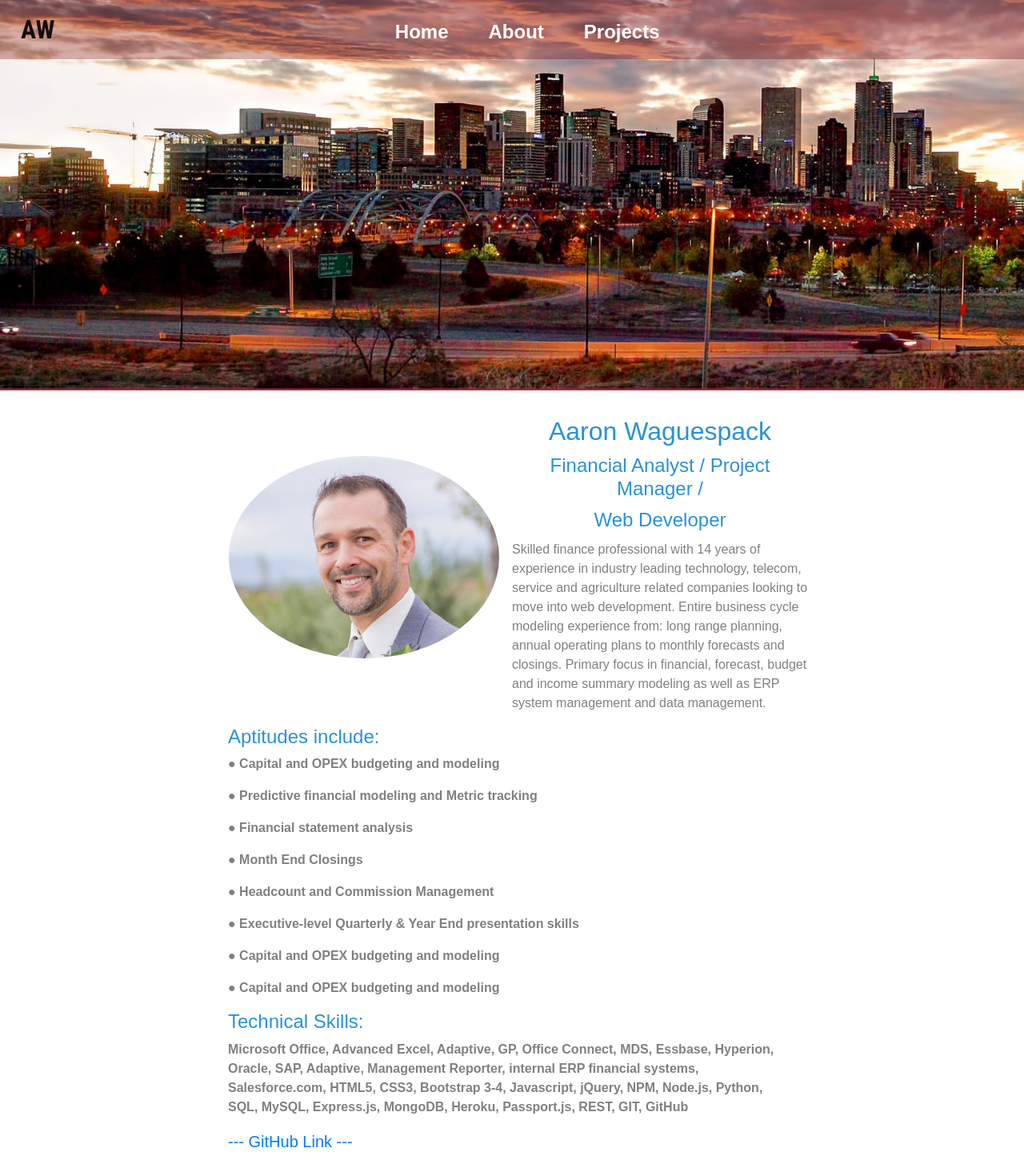
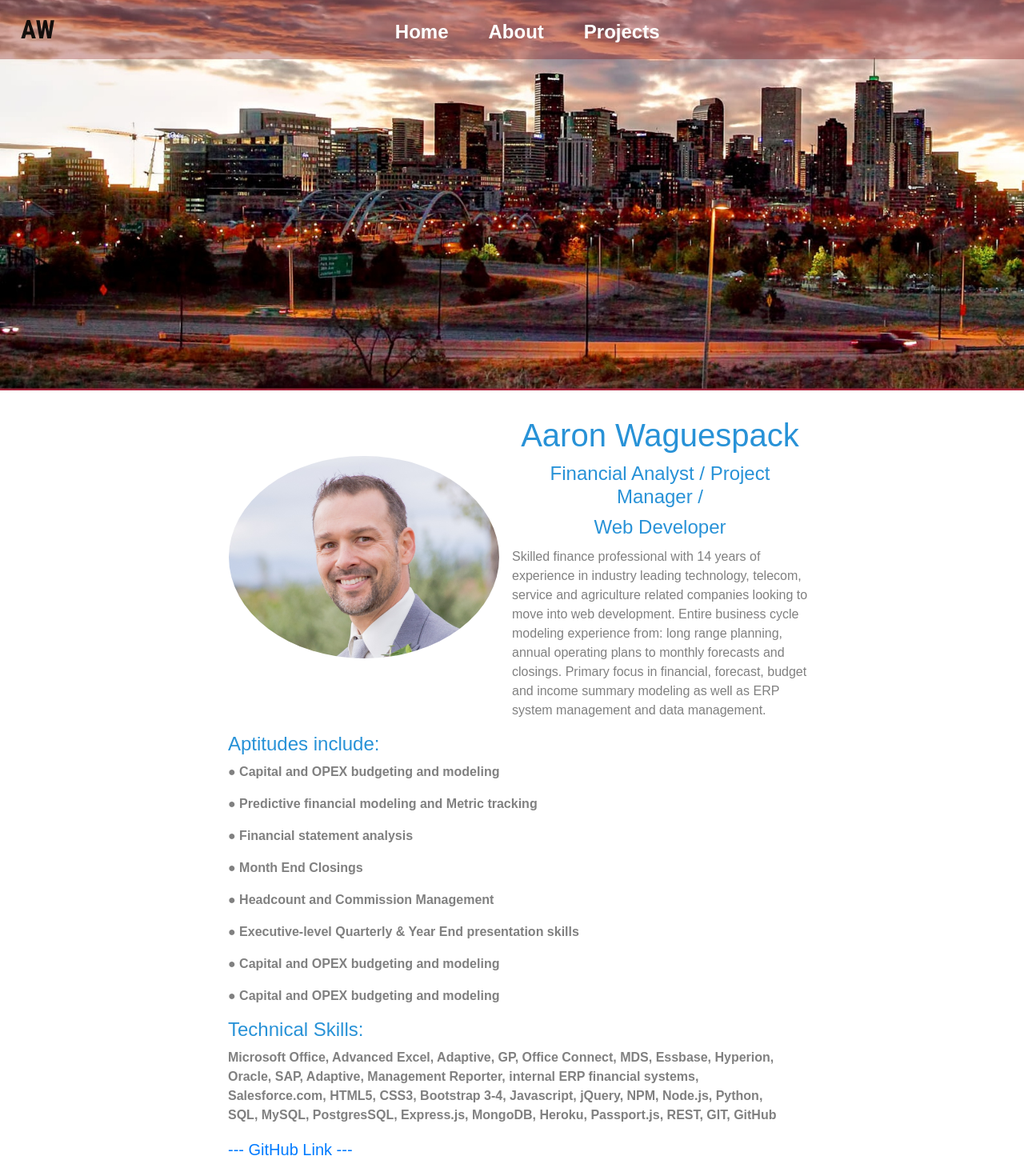
Before and after one commit to Aaron-Waguespack/resumelandingpage, a React (Create React App) app: page / in a window 1280 px wide. Shown: the top 1460 px of the page at 80% size. Built offline with nearby package versions, Linux system fonts and the light colour scheme.

Commit message:
added postgresSQL

```diff
--- a/src/components/home.css
+++ b/src/components/home.css
@@ -47,10 +47,3 @@
 .gitlink {
   font-size: 20px;
 }
-
-.home-sum{
- }
-
-/*.home-cont{
-  margin-top:-1em;
-} */
--- a/src/components/home.js
+++ b/src/components/home.js
@@ -10,7 +10,7 @@ export default class Home extends Component {
         <Container className="container-home">
           <Col  lg={12}>
             <Image src="assets/profile01.jpg" className="home-profile-pic" roundedCircle />
-            <h2 className='title'>Aaron Waguespack</h2>
+            <h1 className='title'>Aaron Waguespack</h1>
             <h4 className='title'>Financial Analyst / Project Manager / </h4>
             <h4 className='title'>Web Developer</h4>
             <p> Skilled finance professional with 14 years of experience in industry leading technology, telecom, service and agriculture related companies looking to move into web development. Entire business cycle modeling experience from: long range planning, annual operating plans to monthly forecasts and closings. Primary focus in financial, forecast, budget and income summary modeling as well as ERP system management and data management.</p>
@@ -25,7 +25,7 @@ export default class Home extends Component {
             <p className="bulletpoint">● Capital and OPEX budgeting and modeling </p>
             <p className="bulletpoint">● Capital and OPEX budgeting and modeling </p>
             <h4>Technical Skills: </h4>
-            <p className="bulletpoint">Microsoft Office, Advanced Excel, Adaptive, GP, Office Connect, MDS, Essbase, Hyperion, Oracle, SAP, Adaptive, Management Reporter, internal ERP financial systems, Salesforce.com, HTML5, CSS3, Bootstrap 3-4, Javascript, jQuery, NPM, Node.js, Python, SQL, MySQL, Express.js, MongoDB, Heroku, Passport.js, REST, GIT, GitHub</p>
+            <p className="bulletpoint">Microsoft Office, Advanced Excel, Adaptive, GP, Office Connect, MDS, Essbase, Hyperion, Oracle, SAP, Adaptive, Management Reporter, internal ERP financial systems, Salesforce.com, HTML5, CSS3, Bootstrap 3-4, Javascript, jQuery, NPM, Node.js, Python, SQL, MySQL, PostgresSQL, Express.js, MongoDB, Heroku, Passport.js, REST, GIT, GitHub</p>
             <a className="gitlink" href="https://github.com/Aaron-Waguespack/">--- GitHub Link ---</a>
             <h3>Contact me at: Aaron_Waguespack@hotmail.com</h3>
             </Container>
```
